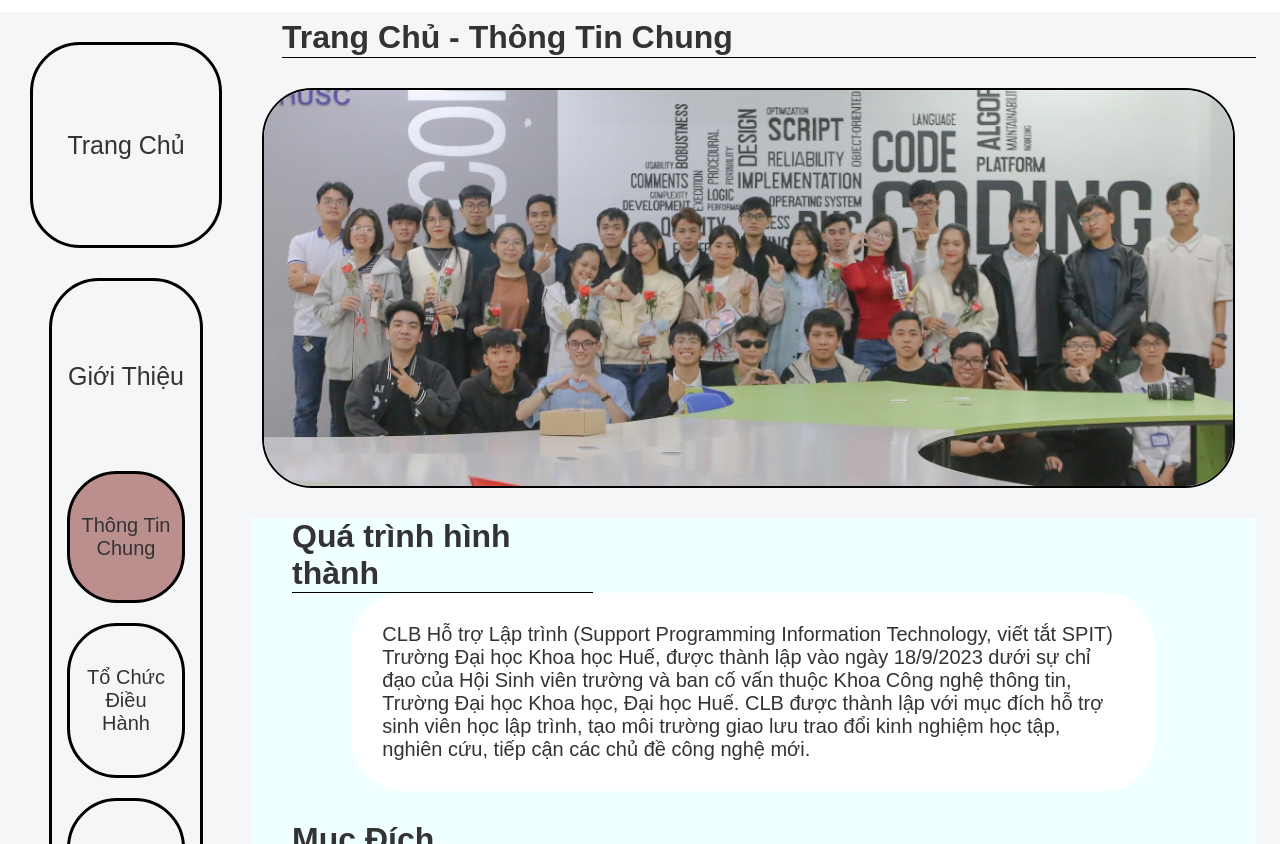
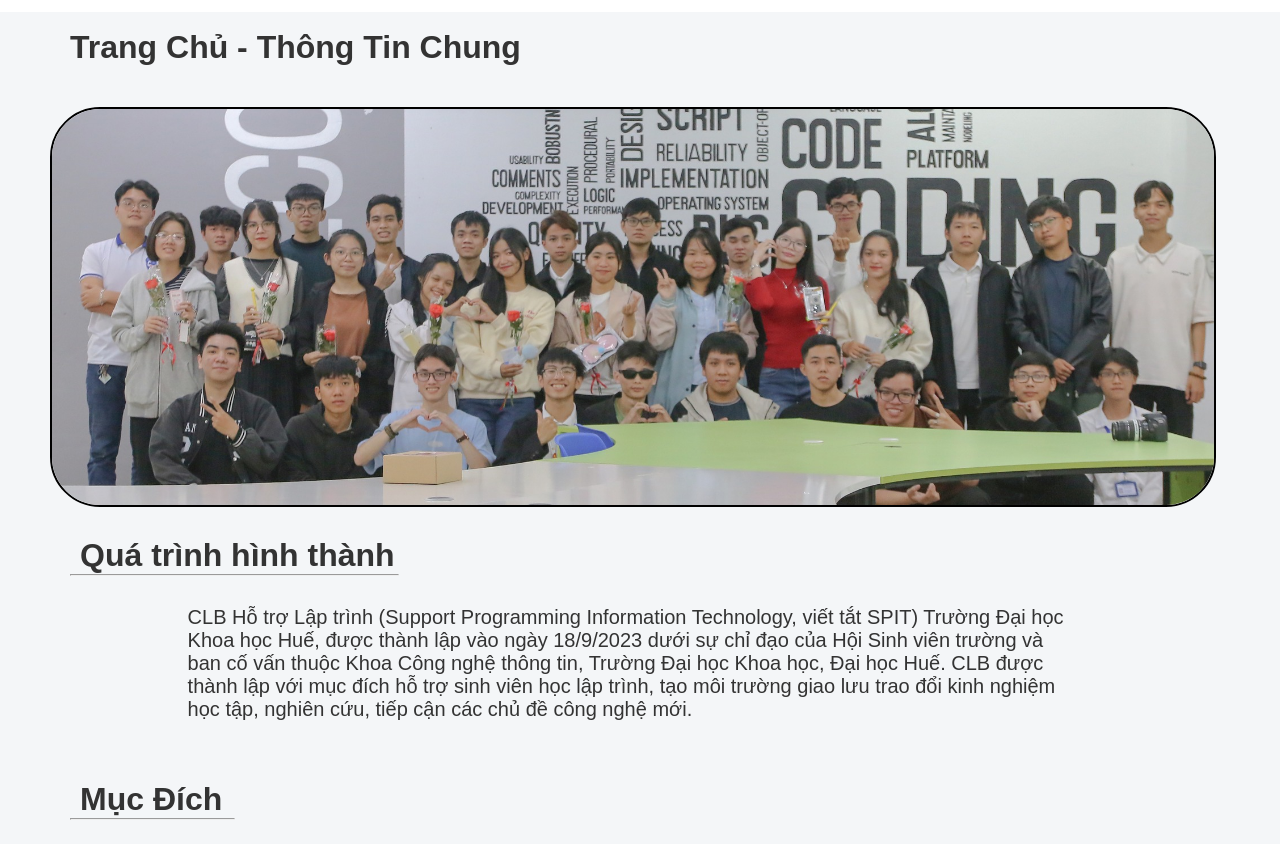
Before and after one commit to miracleSw/CLB-WEB, a plain HTML site: page pages/intro.html in a window 1280 px wide. Shown: the part 108-952 px from the top of the page. Drawn offline with Linux system fonts and the light colour scheme.

Commit message:
fix intro

```diff
--- a/assets/css/intro.css
+++ b/assets/css/intro.css
@@ -1,89 +1,14 @@
-.all{
-    top: 0;
-    left: 0;
-    width: 100%;
-    min-height: 1000px;
+.main {
+    width: 1200px;
+    margin: 0 auto;
 }
 
-.all .main{
-    width: 100%;
-
-    display: flex;
-
-    margin-bottom: 60px;
-}
-
-.all .main .leftbar{
-    display: flex;
-
-    flex-direction: column;
-    width: 15%;
-    margin: 30px;
-
-}
-
-.all .main .leftbar .TrangChu{
-
-    display: block;
-    width: 100%;
-    padding: auto;
-    border: 3px solid black;
-    border-radius: 50px;
-    font-size: 25px;
-    line-height: 200px;
-    text-align: center;
-}
-.all .main .leftbar .ThongTin{
-    width: 80%;
-    display: block;
-    border: 3px solid black;
-    border-radius: 50px;
-    margin: 30px auto 30px auto;
-}
-
-.all .main .leftbar .ThongTin .blocktt{
-    display: block;
-    width: 100%;
-    height: 150px;
-    margin: 20px auto 20px auto;
-    font-size: 25px;
-    line-height: 150px;
-    text-align: center;
-}
-
-.all .main .leftbar .ThongTin .ndthongtin{
-    display: block;
-    width: 100%;
-    height: 600px;
-    margin: 20px auto 20px auto;
-}
-
-.all .main .leftbar .ThongTin .ndthongtin label{
-    display: block;
-    padding: 40px 10px 40px 10px;
-    border: 3px solid black;
-    border-radius: 50px;
-    margin: 20px 15px 20px 15px;
-    font-size: 20px;
-    text-align: center;
-    cursor: pointer;
-}
 .all .main input{
     left: 0;
     top: 0;
 
     display: none;
 }
-
-
-
-
-.all .main .rightbar{
-    position:relative;
-    width: 80%;
-    z-index:5 !important;
-}
-
 
 .all .main .rightbar .ThongTinChung,
 .all .main .rightbar .ToChucDieuHanh,
@@ -116,7 +41,6 @@ input.tab3:checked ~ .rightbar .CacHoatDong{
 .picture{
    display: flex;
    overflow: hidden;
-   width: 97%;
    height: 400px;
    margin-top: 30px;
    margin-left: 10px;
@@ -128,22 +52,19 @@ input.tab3:checked ~ .rightbar .CacHoatDong{
 
 .his-tittle{
     width: 100%;
-    background-color: azure;
     min-height: 200px;
     padding-bottom: 30px;
 }
 .box-his{
     width: 80%;
-    margin: auto;
+    margin: 0 auto;
     border-radius: 50px;
     overflow: hidden;
-    background-color: white;
     font-size: 20px;
     padding: 30px;
 }
 .mucdich{
     width: 100%;
-    background-color: azure;
     min-height: 200px;
     padding-bottom: 30px;
 }
@@ -152,13 +73,11 @@ input.tab3:checked ~ .rightbar .CacHoatDong{
     margin: auto;
     border-radius: 50px;
     overflow: hidden;
-    background-color: white;
     font-size: 20px;
     padding: 30px;
 }
 .time-active{
     width: 100%;
-    background-color: azure;
     min-height: 200px;
     padding-bottom: 30px;
 }
@@ -167,7 +86,6 @@ input.tab3:checked ~ .rightbar .CacHoatDong{
     margin: auto;
     border-radius: 50px;
     overflow: hidden;
-    background-color: white;
     font-size: 20px;
     padding: 30px;
 }
@@ -271,3 +189,11 @@ input.tab3:checked ~ .rightbar .CacHoatDong{
     }
 
 }
+
+.bottom-dash {
+    width: auto;
+    margin-left: 30px;
+    height: 2px;
+    background-color: gray;
+    color: gray;
+}
--- a/pages/intro.html
+++ b/pages/intro.html
@@ -69,31 +69,22 @@
             <input id="tab-3" type="radio" name="radio-set" class="tab3" />
             <input type="checkbox" name="set" id="check-1" class="check1">
             <label for="check-1" class="btmenu"><i class="fas fa-bars"></i></label>
-            <div class="leftbar">
-                <div class="TrangChu">Trang Chủ</div>
-                <div class="ThongTin">
-                    <div class="blocktt">Giới Thiệu</div>
-                    <div class="ndthongtin">
-                        <label for="tab-1" class="tab-label-1">Thông Tin Chung</label>
-                        <label for="tab-2" class="tab-label-2">Tổ Chức Điều Hành</label>
-                        <label for="tab-3" class="tab-label-3">Các Hoạt Động</label>
-                    </div>
-                </div>
-            </div>
             <div class="rightbar">
                 <div class="ThongTinChung">
-                    <h1 style="margin: 5px 0px 10px 30px; border-bottom: 1px solid black; line-height: 40px;">Trang Chủ - Thông Tin Chung</h1>
+                    <h1 style="margin: 5px 0px 10px 30px; line-height: 40px; padding: 10px 0px;">Trang Chủ - Thông Tin Chung</h1>
                     <div class="picture"><img src="../assets/images/fullclb.jpg" alt="" style="max-width: 100%; flex-grow: 1; object-fit: cover;"></div>
                     <div class="history">
                         <div class="his-tittle">
-                            <h1 style="margin-left:40px; border-bottom: 1px solid black; width: 30%;">Quá trình hình thành</h1>
+                            <h1 style="margin-left: 40px;">Quá trình hình thành</h1>
+                            <hr class="bottom-dash" style="width: 28%;">
                             <div class="box-his"><p>CLB Hỗ trợ Lập trình (Support Programming Information Technology, viết tắt SPIT) Trường Đại học Khoa học Huế, được thành lập vào ngày 18/9/2023 dưới sự chỉ đạo của Hội Sinh viên trường và ban cố vấn thuộc Khoa Công nghệ thông tin, Trường Đại học Khoa học, Đại học Huế.
                                 CLB được thành lập với mục đích hỗ trợ sinh viên học lập trình, tạo môi trường giao lưu trao đổi kinh nghiệm học tập, nghiên cứu, tiếp cận các chủ đề công nghệ mới.</p></div>
                         </div>
                     </div>
                     <div class="mucdich">
                         <div class="mucdich-tittle">
-                            <h1 style="margin-left:40px; border-bottom: 1px solid black; width: 18%;">Mục Đích</h1>
+                            <h1 style="margin-left:40px;">Mục Đích</h1>
+                            <hr class="bottom-dash" style="width: 14%;">
                             <div class="box-mucdich">
                                 <p> CLB Hỗ trợ lập trình ra đời với mục đích tạo sân chơi học thuật, nghiên cứu, đam mê lập
                                     trình và có kinh nghiệm lập trình cho các bạn sinh viên trường Đai học Khoa học đặc biệt là
@@ -110,7 +101,8 @@
                     </div>
                     <div class="time-active">
                         <div class="time-active-tittle">
-                            <h1 style="margin-left:40px; border-bottom: 1px solid black; width: 39%;">Nội dung hoạt động của CLB</h1>
+                            <h1 style="margin-left:40px;">Nội dung hoạt động của CLB</h1>
+                            <hr class="bottom-dash" style="width: 40%;">
                             <div class="box-active">
                                 <p>
                                     - Đào tạo, tập huấn, hướng dẫn, trao đổi kiến thức lập trình giữa các bạn thành viên với các
```
